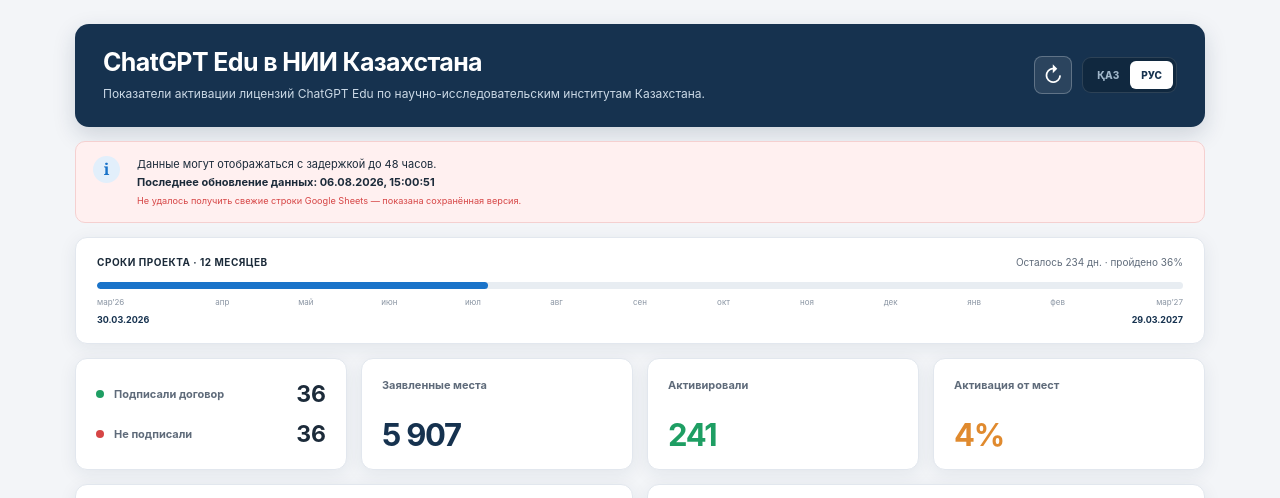
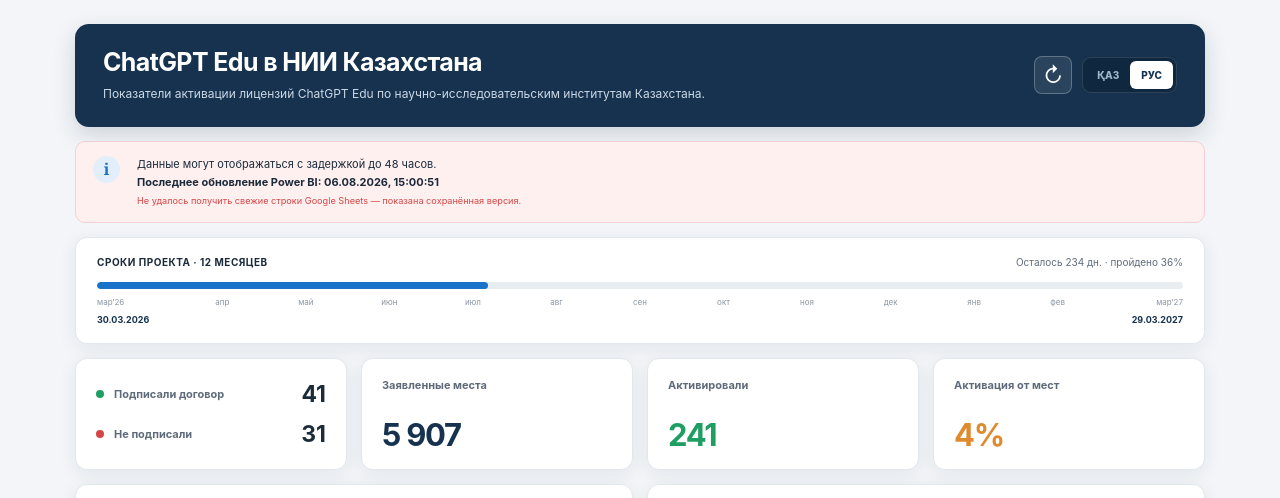
Before and after one commit to nurzhanabdirazakov/chatgpt-edu-nii-kz, a Next.js app: page /chatgpt-edu-nii-kz/ in a window 1280 px wide. Shown: the top 498 px of the page. Built offline with nearby package versions, Linux system fonts and the light colour scheme; no server answers.

Commit message:
Use Power BI as source for national contract KPIs

```diff
--- a/app/page.tsx
+++ b/app/page.tsx
@@ -7,6 +7,8 @@
 type SortKey = "name" | "region" | "licenses" | "started" | "activated" | "rate";
 
 const POWER_BI = {
+  signed: 41,
+  unsigned: 31,
   moduleStarted: 348,
   moduleCompleted: 302,
   activated: 241,
@@ -144,7 +146,6 @@
   const [rows, setRows] = useState<Institute[]>(institutes);
   const [refreshing, setRefreshing] = useState(false);
   const [refreshState, setRefreshState] = useState<"idle" | "ok" | "error">("idle");
-  const [lastRefresh, setLastRefresh] = useState<Date | null>(null);
   const t = copy[lang];
 
   const refreshData = useCallback(async () => {
@@ -155,7 +156,6 @@
       const next = institutesFromCsv(await response.text());
       if (!next.length) throw new Error("Google Sheets returned no rows");
       setRows(next);
-      setLastRefresh(new Date());
       setRefreshState("ok");
     } catch (error) {
       console.error(error);
@@ -175,8 +175,6 @@
   const unsigned = rows.filter(i => !i.signed).sort((a, b) => b.licenses - a.licenses);
   const totalLicenses = rows.reduce((sum, i) => sum + i.licenses, 0);
   const nationalRate = totalLicenses > 0 ? POWER_BI.activated / totalLicenses : 0;
-  const contractTotal = rows.length;
-  const contractRate = contractTotal > 0 ? signed.length / contractTotal : 0;
   const regions = [...new Set(rows.map(i => i.region))].sort((a, b) => a.localeCompare(b));
   const selected = rows.find(i => i.id === selectedId) ?? rows[0];
   const nameOf = (row: Institute) => cleanName(lang === "ru" ? row.nameRu : row.nameKz);
@@ -222,7 +220,7 @@
 
       <aside className="disclaimer">
         <div>i</div>
-        <p>{lang === "ru" ? "Данные могут отображаться с задержкой до 48 часов." : "Деректер 48 сағатқа дейін кешігіп көрсетілуі мүмкін."}<b>{lang === "ru" ? "Последнее обновление данных" : "Деректердің соңғы жаңартылуы"}: {lastRefresh ? new Intl.DateTimeFormat(lang === "ru" ? "ru-RU" : "kk-KZ", { dateStyle: "short", timeStyle: "short" }).format(lastRefresh) : POWER_BI.updated}</b>{refreshState === "error" && <small>{lang === "ru" ? "Не удалось получить свежие строки Google Sheets — показана сохранённая версия." : "Google Sheets-тен жаңа жолдарды алу мүмкін болмады — сақталған нұсқа көрсетілді."}</small>}</p>
+        <p>{lang === "ru" ? "Данные могут отображаться с задержкой до 48 часов." : "Деректер 48 сағатқа дейін кешігіп көрсетілуі мүмкін."}<b>{lang === "ru" ? "Последнее обновление Power BI" : "Power BI соңғы жаңартылуы"}: {POWER_BI.updated}</b>{refreshState === "error" && <small>{lang === "ru" ? "Не удалось получить свежие строки Google Sheets — показана сохранённая версия." : "Google Sheets-тен жаңа жолдарды алу мүмкін болмады — сақталған нұсқа көрсетілді."}</small>}</p>
       </aside>
 
       <section className="project-card card">
@@ -234,8 +232,8 @@
 
       <section className="summary-grid" aria-label="Key metrics">
         <article className="summary-card contract-summary">
-          <div><span className="dot good" /><span>{t.signed}</span><strong>{signed.length}</strong></div>
-          <div><span className="dot bad" /><span>{t.unsigned}</span><strong>{unsigned.length}</strong></div>
+          <div><span className="dot good" /><span>{t.signed}</span><strong>{POWER_BI.signed}</strong></div>
+          <div><span className="dot bad" /><span>{t.unsigned}</span><strong>{POWER_BI.unsigned}</strong></div>
         </article>
         <article className="summary-card"><span>{t.licenses}</span><strong>{formatNumber(totalLicenses, lang)}</strong></article>
         <article className="summary-card"><span>{t.activated}</span><strong className="green-value">{formatNumber(POWER_BI.activated, lang)}</strong></article>
```
